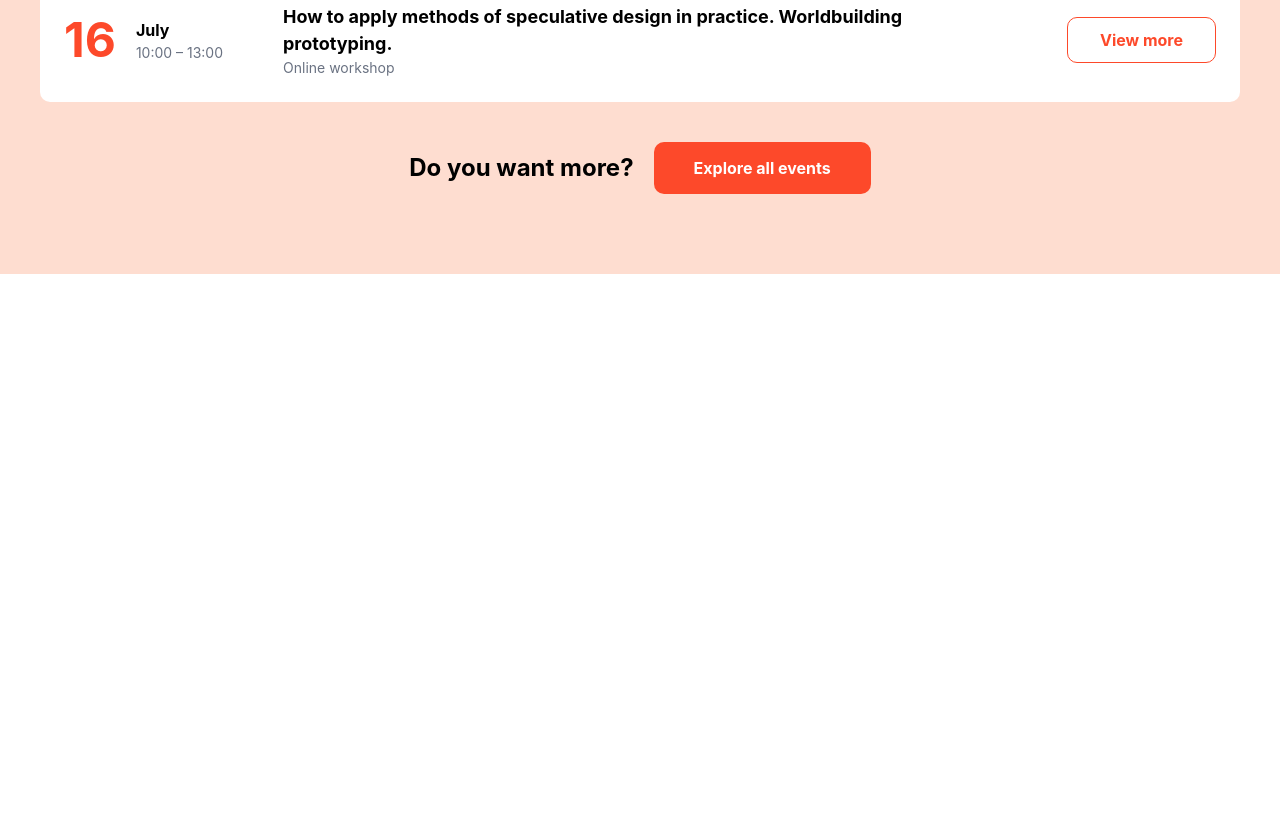
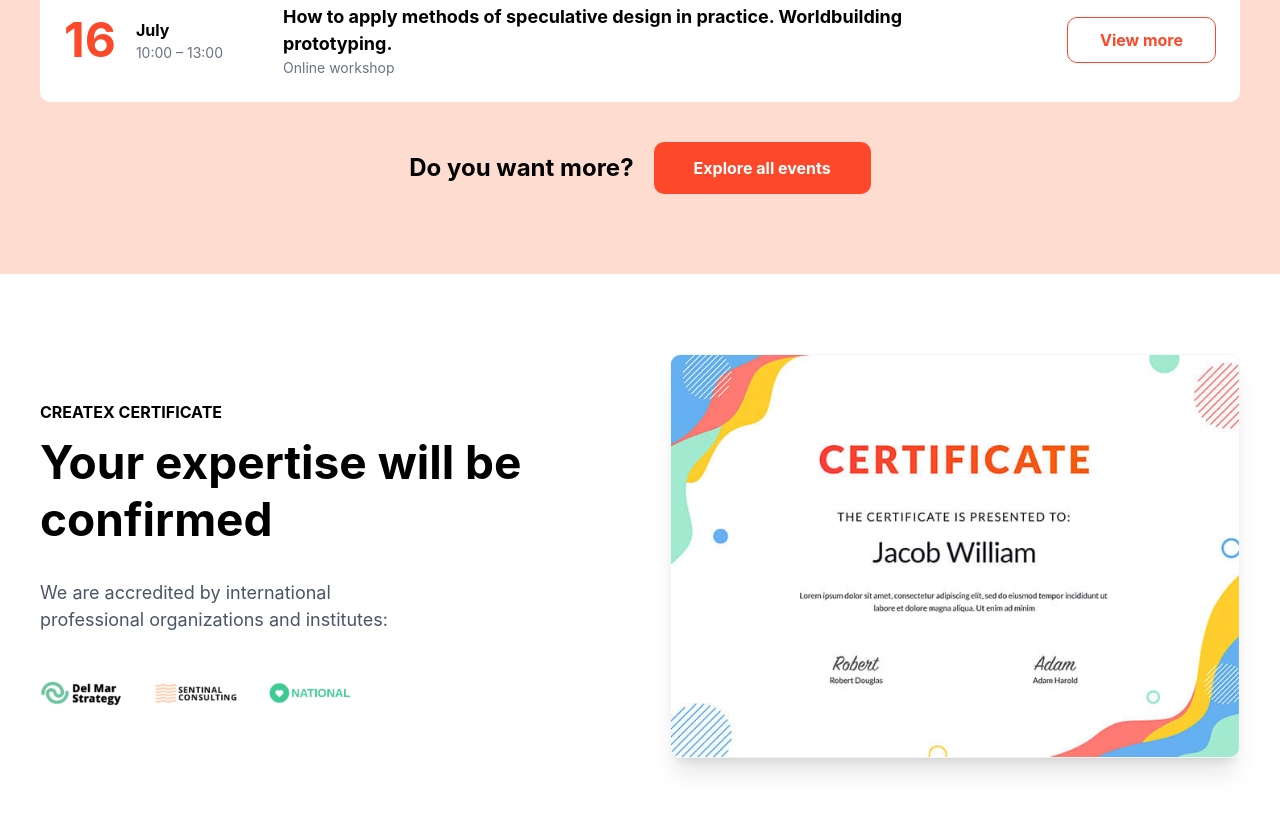
Before and after one commit to Alimukhammad08/hw-branch2.0, a website: page index.html in a window 1280 px wide. Shown: the part 4074-4912 px from the top of the page. Before the commit the page ends 4348 px from the top, so only its background shows below. Drawn offline with nearby package versions, Linux system fonts and the light colour scheme; files that its build step writes are made by us from their sources.

Commit message:
I added card section

```diff
--- a/index.html
+++ b/index.html
@@ -398,6 +398,47 @@
         </div>
     </section>
 
+    <section class="py-[80px] px-[20px] bg-white">
+
+        <div class="max-w-[1200px] m-auto">
+
+            <div class="grid grid-cols-1 md:grid-cols-2 gap-[60px] items-center">
+
+                <div class="flex flex-col gap-[30px]">
+                    <div>
+                        <p class="text-[16px] font-bold text-black uppercase mb-[10px]">Createx Certificate</p>
+                        <h2 class="text-[46px] font-bold text-black leading-tight">Your expertise will be confirmed</h2>
+                    </div>
+
+                    <p class="text-[18px] text-gray-600 max-w-[400px]">
+                        We are accredited by international professional organizations and institutes:
+                    </p>
+
+                    <div class="flex flex-wrap items-center gap-[30px] mt-[10px]">
+                        <div class="h-[40px]">
+                            <img src="./img/logo (9).png" alt="Del Mar Strategy"
+                                class="h-full">
+                        </div>
+                        <div class="h-[40px]">
+                            <img src="./img/logo (8).png" alt="Sentinal Consulting"
+                                class="h-full">
+                        </div>
+                        <div class="h-[40px]">
+                            <img src="./img/logo (7).png" alt="" class="h-full">
+                        </div>
+                    </div>
+                </div>
+
+                <div class="w-full">
+                    <div class="rounded-[10px] shadow-xl overflow-hidden border-[1px] border-gray-100">
+                        <img src="./img/dcea1e69211a849650bc5a6168b5589fd2027c4d.jpg" class="w-full h-auto block">
+                    </div>
+                </div>
+
+            </div>
+        </div>
+    </section>
+
 
 </body>
 
```
Also changed, not shown: img/dcea1e69211a849650bc5a6168b5589fd2027c4d.jpg (added), img/logo (7).png (added), img/logo (8).png (added), img/logo (9).png (added).
